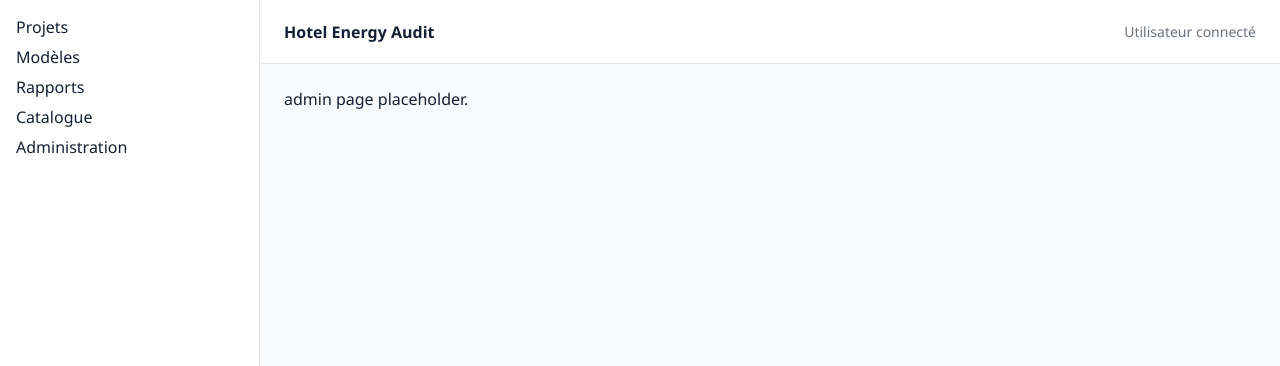
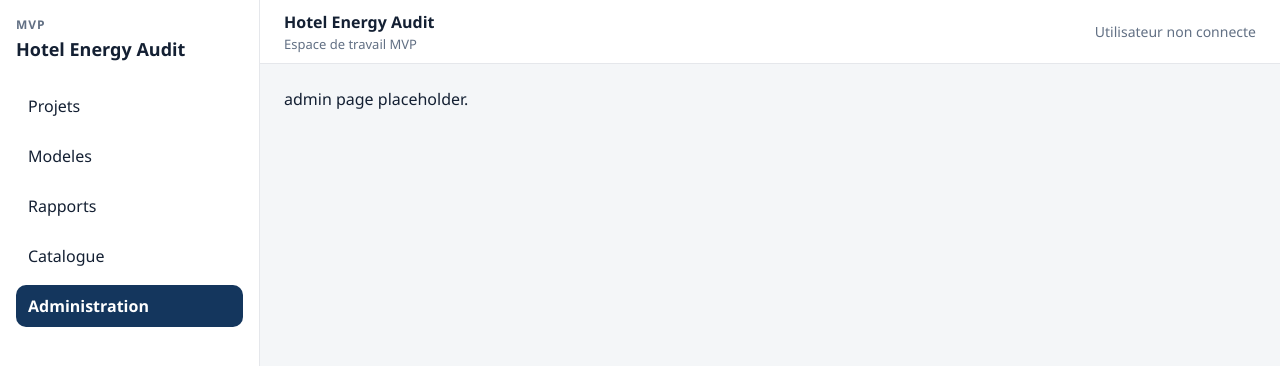
Before and after one commit to nicho2/hotel-energy-audit, a Next.js app in the folder frontend/: page /admin in a window 1280 px wide. Shown: the top 366 px of the page. Built offline with nearby package versions, Linux system fonts and the light colour scheme; no server answers.

Commit message:
Ajouter les composants de navigation latérale et supérieure pour le tableau de bord, refactoriser la structure de mise en page avec `AppShell`, et étendre le type `Project` avec `updated_at`. T024

```diff
--- a/frontend/app/(dashboard)/layout.tsx
+++ b/frontend/app/(dashboard)/layout.tsx
@@ -1,5 +1,6 @@
+import type { ReactNode } from "react";
 import { AppShell } from "@/components/layout/app-shell";
 
-export default function DashboardLayout({ children }: { children: React.ReactNode }) {
+export default function DashboardLayout({ children }: { children: ReactNode }) {
   return <AppShell>{children}</AppShell>;
 }
--- a/frontend/components/layout/app-shell.tsx
+++ b/frontend/components/layout/app-shell.tsx
@@ -1,15 +1,23 @@
-import { SidebarNav } from "./sidebar-nav";
-import { Topbar } from "./topbar";
+import type { ReactNode } from "react";
+import { DashboardSidebarNav } from "./dashboard-sidebar-nav";
+import { DashboardTopbar } from "./dashboard-topbar";
 
-export function AppShell({ children }: { children: React.ReactNode }) {
+export function AppShell({ children }: { children: ReactNode }) {
   return (
-    <div style={{ minHeight: "100vh", display: "grid", gridTemplateColumns: "260px 1fr" }}>
-      <aside style={{ borderRight: "1px solid #e5e7eb", background: "#fff" }}>
-        <SidebarNav />
+    <div
+      style={{
+        minHeight: "100vh",
+        display: "grid",
+        gridTemplateColumns: "260px minmax(0, 1fr)",
+        background: "#f4f6f8",
+      }}
+    >
+      <aside style={{ borderRight: "1px solid #e5e7eb", background: "#fff", minHeight: "100vh" }}>
+        <DashboardSidebarNav />
       </aside>
-      <main style={{ minHeight: "100vh", background: "#f9fafb" }}>
-        <Topbar />
-        <div style={{ padding: "24px" }}>{children}</div>
+      <main style={{ minHeight: "100vh", background: "#f4f6f8" }}>
+        <DashboardTopbar />
+        <div style={{ padding: 24 }}>{children}</div>
       </main>
     </div>
   );
--- /dev/null
+++ b/frontend/components/layout/dashboard-sidebar-nav.tsx
@@ -0,0 +1,59 @@
+"use client";
+
+import Link from "next/link";
+import { usePathname } from "next/navigation";
+import { env } from "@/lib/config/env";
+
+const navItems = [
+  { href: "/projects", label: "Projets" },
+  { href: "/templates", label: "Modeles" },
+  { href: "/reports", label: "Rapports" },
+  { href: "/catalog", label: "Catalogue" },
+  { href: "/admin", label: "Administration" },
+];
+
+export function DashboardSidebarNav() {
+  const pathname = usePathname();
+
+  return (
+    <nav style={{ padding: 16, display: "grid", gap: 24 }}>
+      <div style={{ display: "grid", gap: 4 }}>
+        <div
+          style={{
+            fontSize: 12,
+            fontWeight: 700,
+            letterSpacing: "0.08em",
+            color: "#627084",
+            textTransform: "uppercase",
+          }}
+        >
+          MVP
+        </div>
+        <div style={{ fontSize: 18, fontWeight: 700, color: "#142033" }}>{env.appName}</div>
+      </div>
+
+      <div style={{ display: "grid", gap: 8 }}>
+        {navItems.map((item) => {
+          const isActive = pathname === item.href || pathname.startsWith(`${item.href}/`);
+
+          return (
+            <Link
+              key={item.href}
+              href={item.href}
+              style={{
+                display: "block",
+                padding: "10px 12px",
+                borderRadius: 10,
+                background: isActive ? "#14365d" : "transparent",
+                color: isActive ? "#ffffff" : "#142033",
+                fontWeight: isActive ? 600 : 500,
+              }}
+            >
+              {item.label}
+            </Link>
+          );
+        })}
+      </div>
+    </nav>
+  );
+}
--- /dev/null
+++ b/frontend/components/layout/dashboard-topbar.tsx
@@ -0,0 +1,30 @@
+"use client";
+
+import { env } from "@/lib/config/env";
+import { useAuthContext } from "@/providers/auth-provider";
+
+export function DashboardTopbar() {
+  const { user } = useAuthContext();
+
+  return (
+    <div
+      style={{
+        height: 64,
+        borderBottom: "1px solid #e5e7eb",
+        background: "#fff",
+        padding: "0 24px",
+        display: "flex",
+        alignItems: "center",
+        justifyContent: "space-between",
+      }}
+    >
+      <div style={{ display: "grid", gap: 2 }}>
+        <div style={{ fontWeight: 600 }}>{env.appName}</div>
+        <div style={{ fontSize: 13, color: "#627084" }}>Espace de travail MVP</div>
+      </div>
+      <div style={{ fontSize: 14, color: "#627084" }}>
+        {user ? user.email : "Utilisateur non connecte"}
+      </div>
+    </div>
+  );
+}
--- a/frontend/types/project.ts
+++ b/frontend/types/project.ts
@@ -4,4 +4,5 @@ export type ProjectListItem = {
   client_name: string | null;
   status: string;
   wizard_step: number | string;
+  updated_at: string;
 };
```
